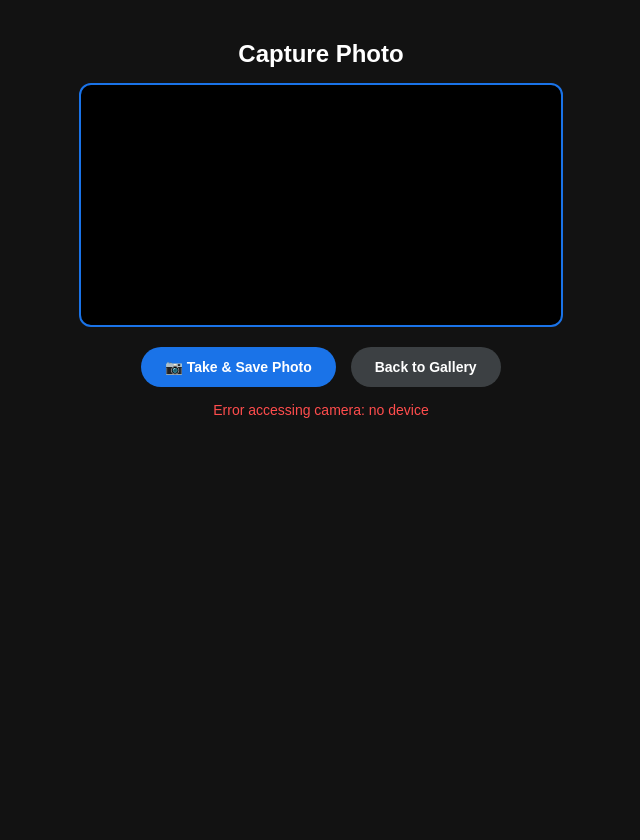
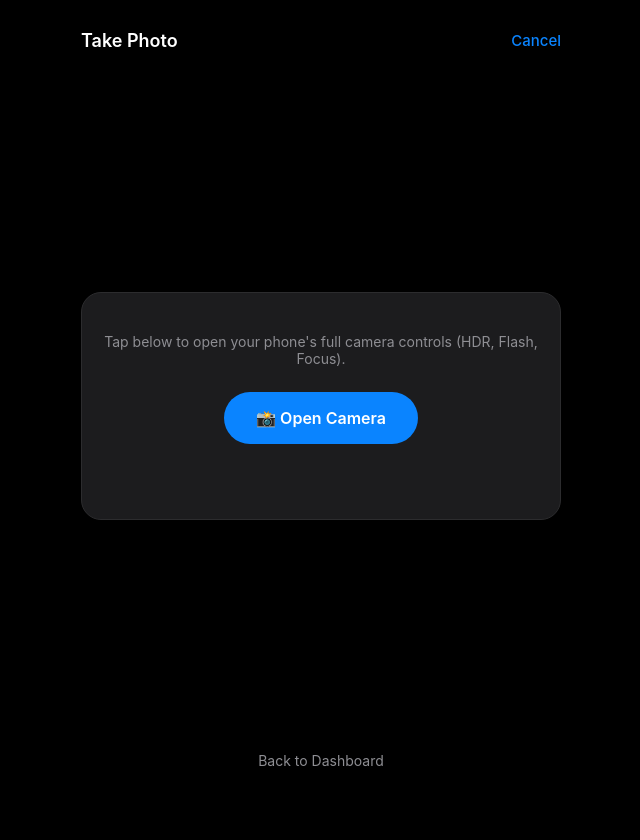
Before and after one commit to aidoomichael60-lang/Focus-Photos, a Flask app: page /camera in a window 1280 px wide. Shown: the whole page, without its empty margins (319-959 px from the left). After the commit the page ends 766 px from the top, so only its background shows below. Run offline with Flask 3, Linux system fonts and the light colour scheme.

Commit message:
Update camera.html

```diff
--- a/templates/camera.html
+++ b/templates/camera.html
@@ -5,129 +5,118 @@
     <meta name="viewport" content="width=device-width, initial-scale=1.0">
     <title>Camera - Focus Photos</title>
 
-    <!-- iOS & PWA Integration -->
-    <link rel="manifest" href="{{ url_for('static', filename='manifest.json') }}">
-    <meta name="theme-color" content="#1a73e8">
-    <meta name="apple-mobile-web-app-capable" content="yes">
-    <meta name="apple-mobile-web-app-status-bar-style" content="black-translucent">
-    <meta name="apple-mobile-web-app-title" content="Focus Photos">
+    <style>
+        * {
+            box-sizing: border-box;
+            margin: 0;
+            padding: 0;
+            font-family: -apple-system, BlinkMacSystemFont, 'Segoe UI', Roboto, Helvetica, Arial, sans-serif;
+        }
 
-    <style>
         body {
-            background-color: #121212;
+            background-color: #000000;
             color: #ffffff;
-            font-family: Arial, sans-serif;
             display: flex;
             flex-direction: column;
             align-items: center;
+            justify-content: space-between;
+            min-height: 100vh;
             padding: 20px;
-            margin: 0;
-            min-height: 100vh;
         }
-        .camera-container {
+
+        .header {
             width: 100%;
             max-width: 480px;
             display: flex;
-            flex-direction: column;
+            justify-content: space-between;
             align-items: center;
+            padding: 10px 0;
         }
-        video, canvas {
+
+        .header h2 {
+            font-size: 18px;
+            font-weight: 600;
+        }
+
+        .btn-back {
+            color: #0a84ff;
+            text-decoration: none;
+            font-size: 15px;
+            font-weight: 500;
+        }
+
+        .camera-card {
+            background-color: #1c1c1e;
+            border: 1px solid #2c2c2e;
+            border-radius: 20px;
+            padding: 40px 20px;
+            text-align: center;
             width: 100%;
-            border-radius: 12px;
-            background: #000;
-            border: 2px solid #1a73e8;
+            max-width: 480px;
+            margin: auto 0;
         }
-        .controls {
-            margin-top: 20px;
-            display: flex;
-            gap: 15px;
-            flex-wrap: wrap;
-            justify-content: center;
+
+        .btn-capture {
+            background: #0a84ff;
+            color: #ffffff;
+            border: none;
+            padding: 16px 32px;
+            border-radius: 30px;
+            font-size: 16px;
+            font-weight: 600;
+            cursor: pointer;
+            display: inline-flex;
+            align-items: center;
+            gap: 10px;
         }
-        button, .btn {
-            background-color: #1a73e8;
-            color: white;
-            border: none;
-            padding: 12px 24px;
-            border-radius: 25px;
-            font-weight: bold;
-            cursor: pointer;
-            text-decoration: none;
-            font-size: 14px;
-        }
-        .btn-secondary {
-            background-color: #3c4043;
-        }
-        #status-msg {
+
+        .status-msg {
             margin-top: 15px;
             font-size: 14px;
-            color: #00f0ff;
-            text-align: center;
+            color: #30d158;
+            min-height: 20px;
         }
     </style>
 </head>
 <body>
 
-    <div class="camera-container">
-        <h2 style="margin-bottom: 15px;">Capture Photo</h2>
-        <video id="video" autoplay playsinline></video>
-        <canvas id="canvas" style="display: none;"></canvas>
+    <div class="header">
+        <h2>Take Photo</h2>
+        <a href="{{ url_for('dashboard') }}" class="btn-back">Cancel</a>
+    </div>
 
-        <div class="controls">
-            <button id="snap-btn" onclick="takePhoto()">📷 Take & Save Photo</button>
-            <a href="{{ url_for('dashboard') }}" class="btn btn-secondary">Back to Gallery</a>
-        </div>
+    <div class="camera-card">
+        <p style="font-size: 14px; color: #8e8e93; margin-bottom: 25px;">
+            Tap below to open your phone's full camera controls (HDR, Flash, Focus).
+        </p>
 
-        <p id="status-msg"></p>
+        <!-- Form for native mobile camera trigger -->
+        <form action="{{ url_for('upload_photo') }}" method="POST" enctype="multipart/form-data" id="camera-form">
+            <input type="file" name="photo" id="camera-input" accept="image/*" capture="environment" style="display: none;" onchange="handleFileSelected()">
+
+            <button type="button" class="btn-capture" onclick="document.getElementById('camera-input').click()">
+                📸 Open Camera
+            </button>
+        </form>
+
+        <p id="status-msg" class="status-msg"></p>
+    </div>
+
+    <div style="margin-bottom: 10px;">
+        <a href="{{ url_for('dashboard') }}" style="color: #8e8e93; text-decoration: none; font-size: 14px;">Back to Dashboard</a>
     </div>
 
     <script>
-        const video = document.getElementById('video');
-        const canvas = document.getElementById('canvas');
-        const statusMsg = document.getElementById('status-msg');
+        function handleFileSelected() {
+            const input = document.getElementById('camera-input');
+            const status = document.getElementById('status-msg');
 
-        // Access camera (rear camera prioritized)
-        navigator.mediaDevices.getUserMedia({ video: { facingMode: 'environment' }, audio: false })
-            .then(stream => { video.srcObject = stream; })
-            .catch(err => {
-                statusMsg.style.color = '#ff4d4d';
-                statusMsg.innerText = "Error accessing camera: " + err.message;
-            });
-
-        function takePhoto() {
-            const context = canvas.getContext('2d');
-            canvas.width = video.videoWidth || 640;
-            canvas.height = video.videoHeight || 480;
-            context.drawImage(video, 0, 0, canvas.width, canvas.height);
-
-            statusMsg.style.color = '#00f0ff';
-            statusMsg.innerText = "Saving photo to cloud...";
-
-            canvas.toBlob(blob => {
-                const formData = new FormData();
-                const filename = `photo_${Date.now()}.png`;
-                formData.append('photo', blob, filename);
-
-                fetch('/upload-photo', {
-                    method: 'POST',
-                    body: formData
-                })
-                .then(res => res.json())
-                .then(data => {
-                    if (data.url) {
-                        statusMsg.style.color = '#00f0ff';
-                        statusMsg.innerText = "Photo saved! View it in your dashboard gallery.";
-                    } else {
-                        statusMsg.style.color = '#ff4d4d';
-                        statusMsg.innerText = "Upload failed: " + (data.error || "Unknown error");
-                    }
-                })
-                .catch(err => {
-                    statusMsg.style.color = '#ff4d4d';
-                    statusMsg.innerText = "Network error saving photo.";
-                });
-            }, 'image/png');
+            if (input.files && input.files[0]) {
+                status.innerText = "Saving photo...";
+                document.getElementById('camera-form').submit();
+            }
         }
     </script>
+
 </body>
 </html>
```
